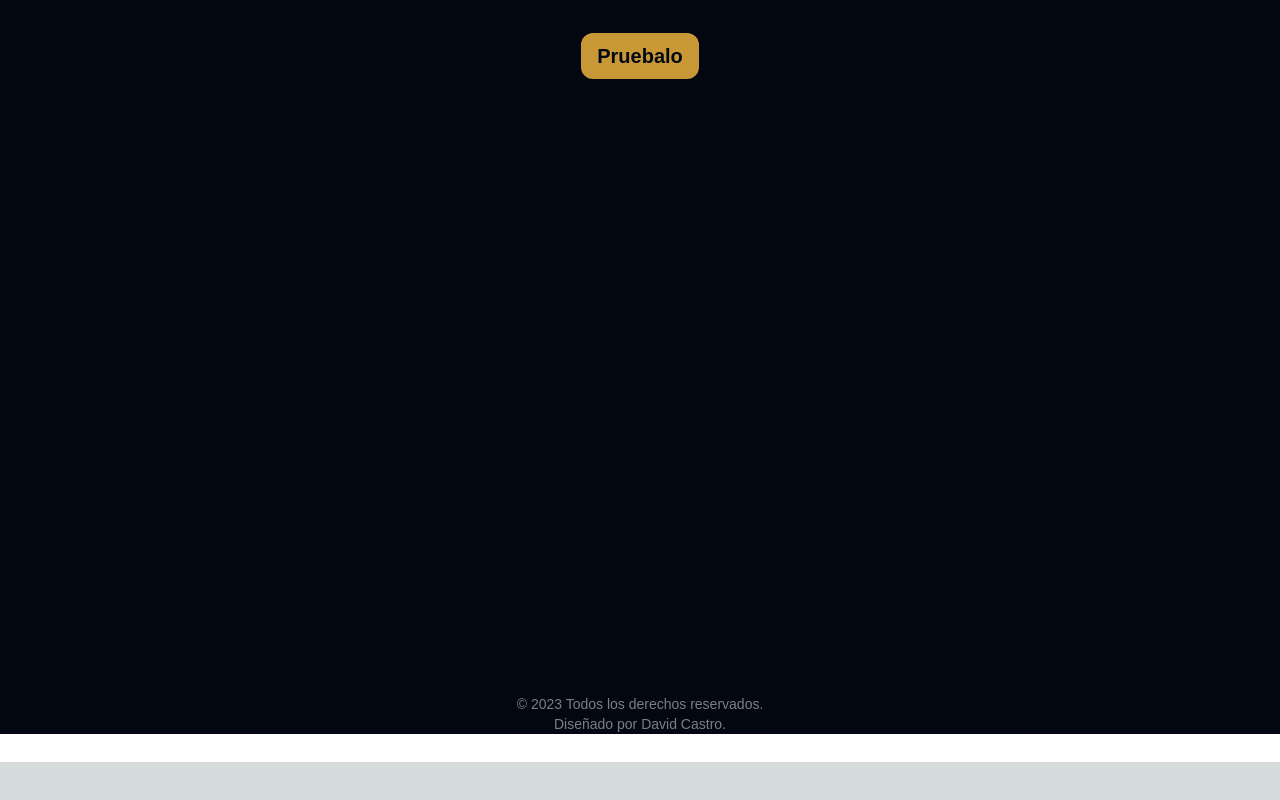
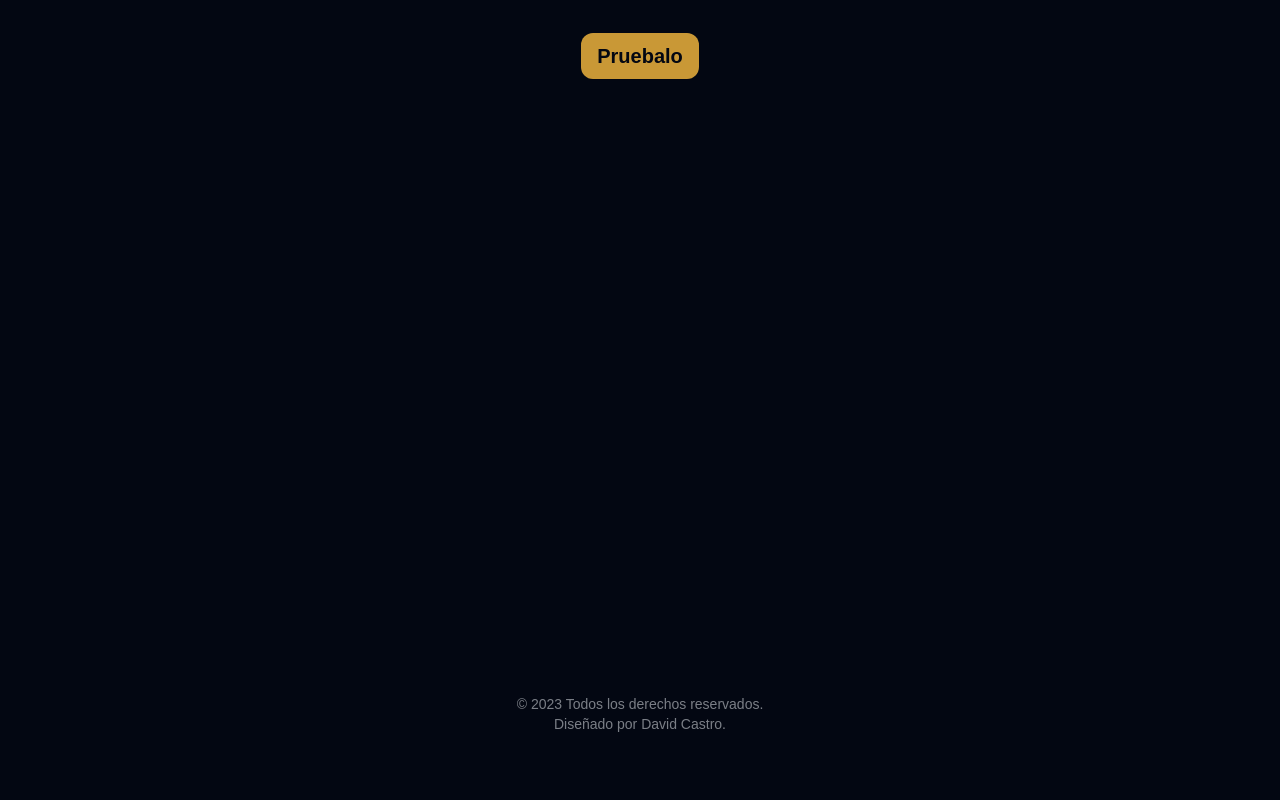
Before and after one commit to DavidCs9/sluggerbet, a Next.js app: page / in a window 1280 px wide. Shown: the part 3878-4678 px from the top of the page. Before the commit the page ends 4640 px from the top, so only its background shows below. Built offline with nearby package versions, Linux system fonts and the light colour scheme; a web font is replaced by a local one.

Commit message:
pb to footer

```diff
--- a/src/app/page.js
+++ b/src/app/page.js
@@ -357,7 +357,7 @@ export default function Home () {
           </Link>
         </div>
       </section>
-      <footer className=''>
+      <footer className=' pb-10'>
         <ul className='flex justify-center gap-3 mb-7 text-slate-300 cursor-pointer'>
           <li>
             <i className='fa-solid fa-phone' />
```
